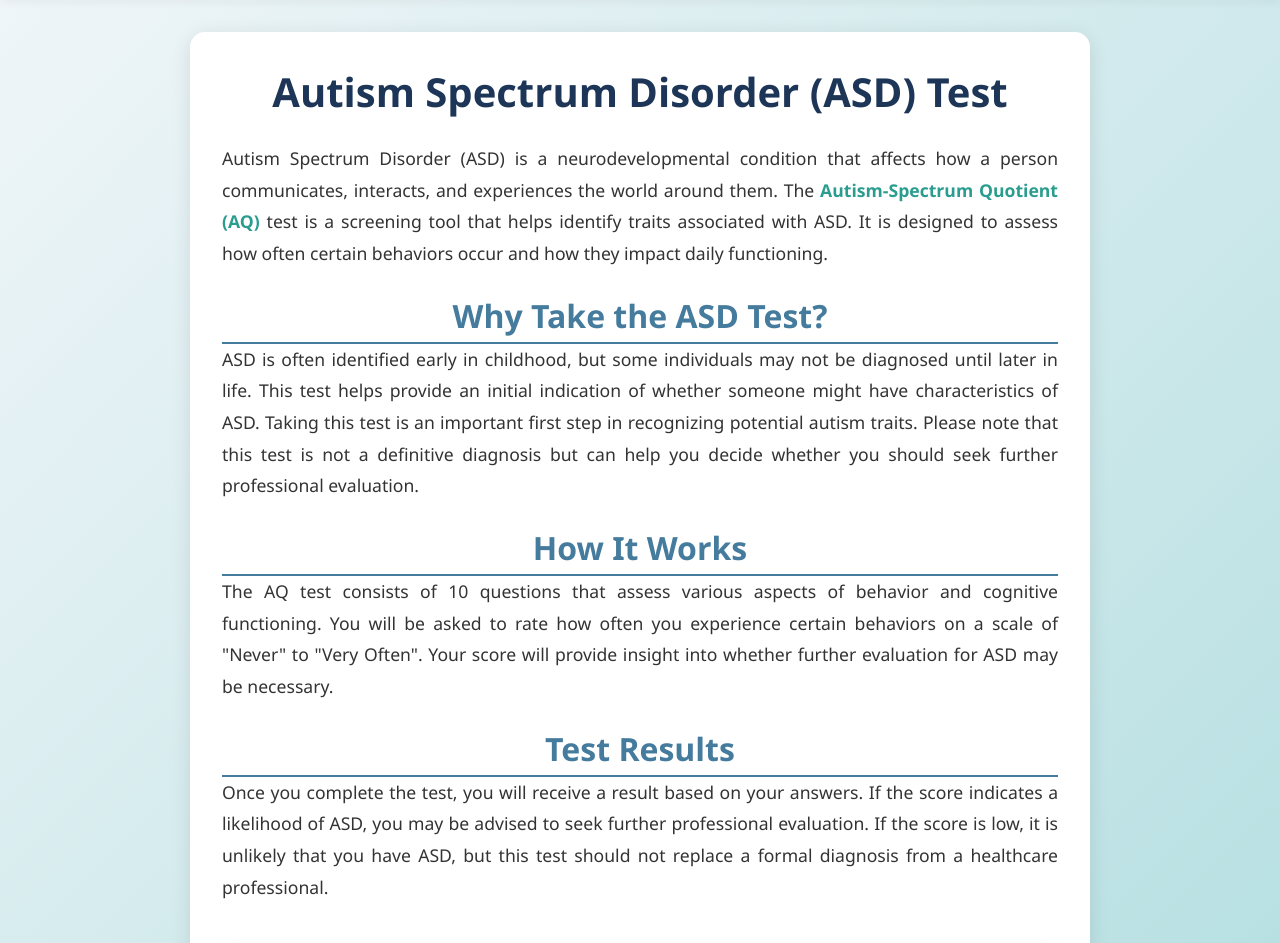
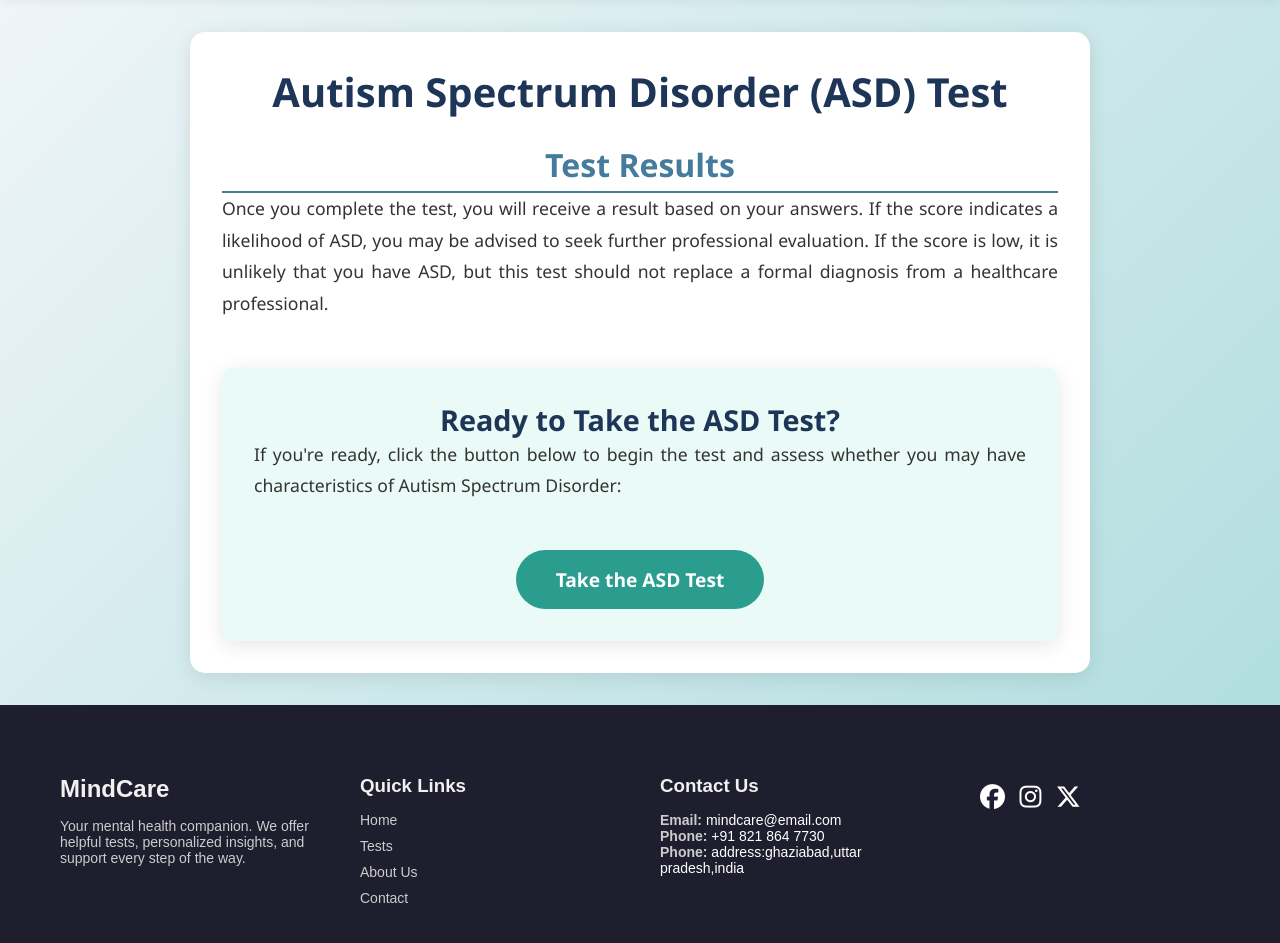
Before and after one commit to shaurya1234524/heaklthmental, a Django app: template healthmental/templates/autism.html in a window 1280 px wide. Shown: the part 74-1017 px from the top of the page. Run offline with Django 3.2, Linux system fonts and the light colour scheme; the template is opened without the code that fills it, so the values that code supplies are empty; some libraries are stand-ins or nearby versions.

Commit message:
Update autism.html

```diff
--- a/healthmental/templates/autism.html
+++ b/healthmental/templates/autism.html
@@ -1,33 +1,12 @@
 {% extends "base_generic.html" %}
+
 {% block title %}
 <title>Free Autism Test 2025. Get Free Autism Test.</title>
 {% endblock title %}
 
-{% block body %}
-<div class="info-container">
-    <h1>Autism Spectrum Disorder (ASD) Test</h1>
-
-    <p>Autism Spectrum Disorder (ASD) is a neurodevelopmental condition that affects how a person communicates, interacts, and experiences the world around them. The <strong>Autism-Spectrum Quotient (AQ)</strong> test is a screening tool that helps identify traits associated with ASD. It is designed to assess how often certain behaviors occur and how they impact daily functioning.</p>
-
-    <h2>Why Take the ASD Test?</h2>
-    <p>ASD is often identified early in childhood, but some individuals may not be diagnosed until later in life. This test helps provide an initial indication of whether someone might have characteristics of ASD. Taking this test is an important first step in recognizing potential autism traits. Please note that this test is not a definitive diagnosis but can help you decide whether you should seek further professional evaluation.</p>
-
-    <h2>How It Works</h2>
-    <p>The AQ test consists of 10 questions that assess various aspects of behavior and cognitive functioning. You will be asked to rate how often you experience certain behaviors on a scale of "Never" to "Very Often". Your score will provide insight into whether further evaluation for ASD may be necessary.</p>
-
-    <h2>Test Results</h2>
-    <p>Once you complete the test, you will receive a result based on your answers. If the score indicates a likelihood of ASD, you may be advised to seek further professional evaluation. If the score is low, it is unlikely that you have ASD, but this test should not replace a formal diagnosis from a healthcare professional.</p>
-
-    <div class="cta-section">
-        <h3>Ready to Take the ASD Test?</h3>
-        <p>If you're ready, click the button below to begin the test and assess whether you may have characteristics of Autism Spectrum Disorder:</p>
-        <a href="{% url 'aq' %}" class="cta-button">Take the ASD Test</a>
-    </div>
-</div>
-
 {% block style %}
 <meta name="description" content="Free Autism Test for Testing Autism . Get Free Autism Test for adults ,teens , kids . Freely access Autism test. accurate autism test for testing autism. Get free autism tests.">
-<meta name="keywords" content="heywise autism test,autism test, free autism test, autism tests, autism tests free, free autism test for adults, free autism tests for teen , free autism test for kids, free autism test for women ,accurate autism test, autism free test, easy autism test ">
+<meta name="keywords" content="heywise autism test,autism test, free autism test, autism tests, autism tests free, free autism test for adults, free autism tests for teen , free autism test for kids, free autism test for women ,accurate autism test, autism free test, easy autism test, asd test, spectrum test, aq test, asd screening, asd spectrum, asd traits, adhd and autism test, asd evaluation, asd screening tool, asd characteristics, asd spectrum test, asd screening test, adhd autism spectrum, the aq test, aq assessment, asd free, free asd, quotient test, autism spectrum test results, autism 2025, test adhd autism, test to see if you are on the spectrum, free aq test, anxiety depression autism">
 <meta name="author" content="MindCare Team">
 <link rel="canonical" href="https://aisearchlibrary.in/autism" />
 <style>
@@ -129,5 +108,31 @@
         background: linear-gradient(135deg, #f1f6f9, #a8dadc);
     }
 </style>
-{% endblock %}
-{% endblock %}
+{% endblock style %}
+
+{% block body %}
+<div class="info-container">
+    <h1>Autism Spectrum Disorder (ASD) Test</h1>
+
+
+
+
+
+    <h2>Test Results</h2>
+    <p>Once you complete the test, you will receive a result based on your answers. If the score indicates a likelihood of ASD, you may be advised to seek further professional evaluation. If the score is low, it is unlikely that you have ASD, but this test should not replace a formal diagnosis from a healthcare professional.</p>
+
+    <div class="cta-section">
+        <h3>Ready to Take the ASD Test?</h3>
+        <p>If you're ready, click the button below to begin the test and assess whether you may have characteristics of Autism Spectrum Disorder:</p>
+        <a href="{% url 'aq' %}" class="cta-button">Take the ASD Test</a>
+    </div>
+
+    <!-- Hidden keywords for SEO (optional) -->
+    <div style="display: none;">
+        asd test, spectrum test, aq test, asd screening, asd spectrum, asd traits, adhd and autism test, asd evaluation,
+        asd screening tool, asd characteristics, asd spectrum test, asd screening test, adhd autism spectrum, the aq test,
+        aq assessment, asd free, free asd, quotient test, autism spectrum test results, autism 2025, test adhd autism,
+        test to see if you are on the spectrum, free aq test, anxiety depression autism
+    </div>
+</div>
+{% endblock body %}
```
